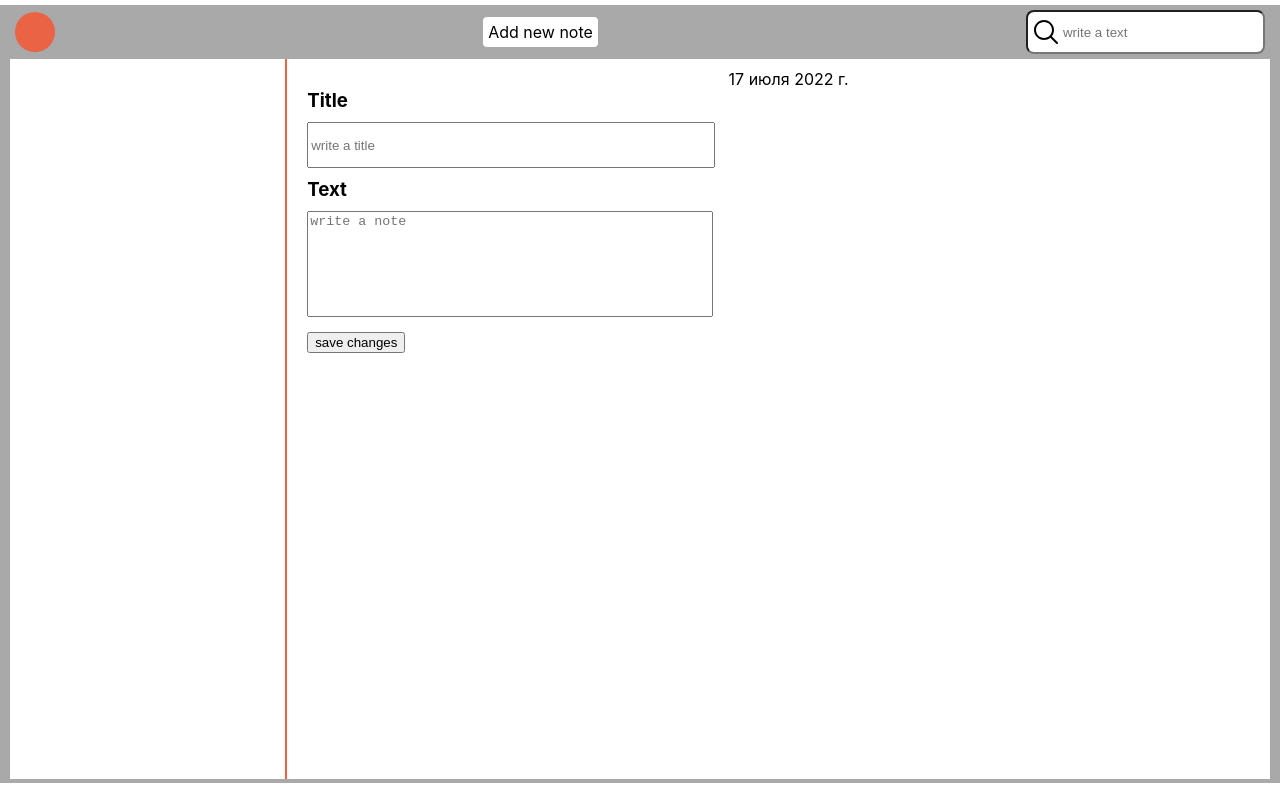
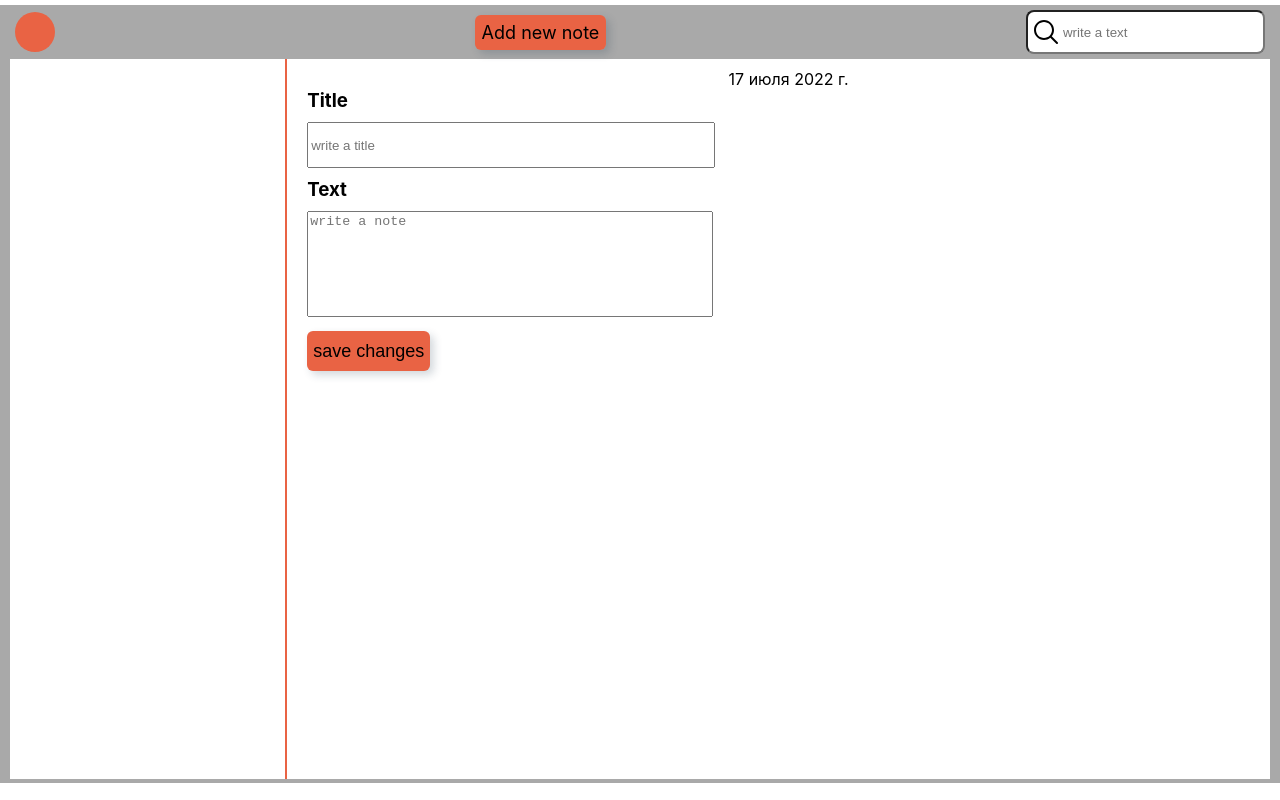
Before and after one commit to TrocyukS96/note-app, a React (Create React App) app: page /new in a window 1280 px wide. Built offline with nearby package versions, Linux system fonts and the light colour scheme.

Commit message:
added common mixin for button

```diff
--- a/src/components/header/index.module.scss
+++ b/src/components/header/index.module.scss
@@ -15,13 +15,12 @@
   }
   .editPanel{
     .addLink{
-      padding: 5px;
+      @include commonBtnStyles();
+      padding:7px;
       width: 100px;
-      height: 40px;
-      border-radius: 4px;
       text-decoration: none;
-      color:black;
-      background-color: white;
+      color:$textColor;
+
     }
   }
 
--- a/src/components/newNote/index.module.scss
+++ b/src/components/newNote/index.module.scss
@@ -1,3 +1,6 @@
+@import "./../../styles/vars.module";
+@import "./../../styles/mixins.module";
+
 .noteBlock{
   .content{
     text-align: left;
@@ -19,5 +22,8 @@
         resize: none;
       }
     }
+    button{
+      @include commonBtnStyles();
+    }
   }
 }
--- a/src/components/note/Note.tsx
+++ b/src/components/note/Note.tsx
@@ -1,6 +1,6 @@
 import {ChangeEvent, useEffect, useState} from "react";
 import s from './index.module.scss';
-import {useParams} from "react-router-dom";
+import {useLocation, useParams} from "react-router-dom";
 import {useSelector} from "react-redux";
 import {noteActions, noteSelectors} from "../../redux";
 import {useActions} from "../../utils/redux-utils";
--- a/src/components/note/index.module.scss
+++ b/src/components/note/index.module.scss
@@ -1,4 +1,5 @@
 @import "./../../styles/vars.module";
+@import "./../../styles/mixins.module";
 .noteBlock{
   .time{}
   .content{
@@ -30,6 +31,10 @@
         resize: none;
       }
     }
+
+    button{
+      @include commonBtnStyles();
+    }
   }
 }
 
--- a/src/components/sidebar/item/Item.tsx
+++ b/src/components/sidebar/item/Item.tsx
@@ -39,7 +39,7 @@ export const Item: FC<IProps> = react.memo((
     return (
         <NavLink to={`notes/${id}`}
                  className={s.link}
-                 style={location.pathname === `/notes/${id}` ? {backgroundColor: '#E96344'} : {}}
+                 style={location.pathname === `/notes/${id}` ? {backgroundColor: 'rgb(255 231 226)'} : {}}
         >
 
             <h4>{title}</h4>
--- a/src/components/sidebar/item/intex.module.scss
+++ b/src/components/sidebar/item/intex.module.scss
@@ -36,6 +36,8 @@
       button {
         width: 100%;
         height: 40px;
+
+        @include commonBtnStyles()
       }
 
     }
--- a/src/styles/mixins.module.scss
+++ b/src/styles/mixins.module.scss
@@ -1,3 +1,5 @@
+@import "./vars.module";
+
 @mixin toCenterBlock (){
   position: absolute;
   left: 50%;
@@ -12,3 +14,12 @@
   flex-direction: $flexDirection;
   gap:$gap;
 }
+
+@mixin commonBtnStyles(){
+  height: 40px;
+  border-radius: 6px;
+  box-shadow: $boxShadow;
+  background-color: $interestColor;
+  font-size: 18px;
+  border-style: none;
+}
```
